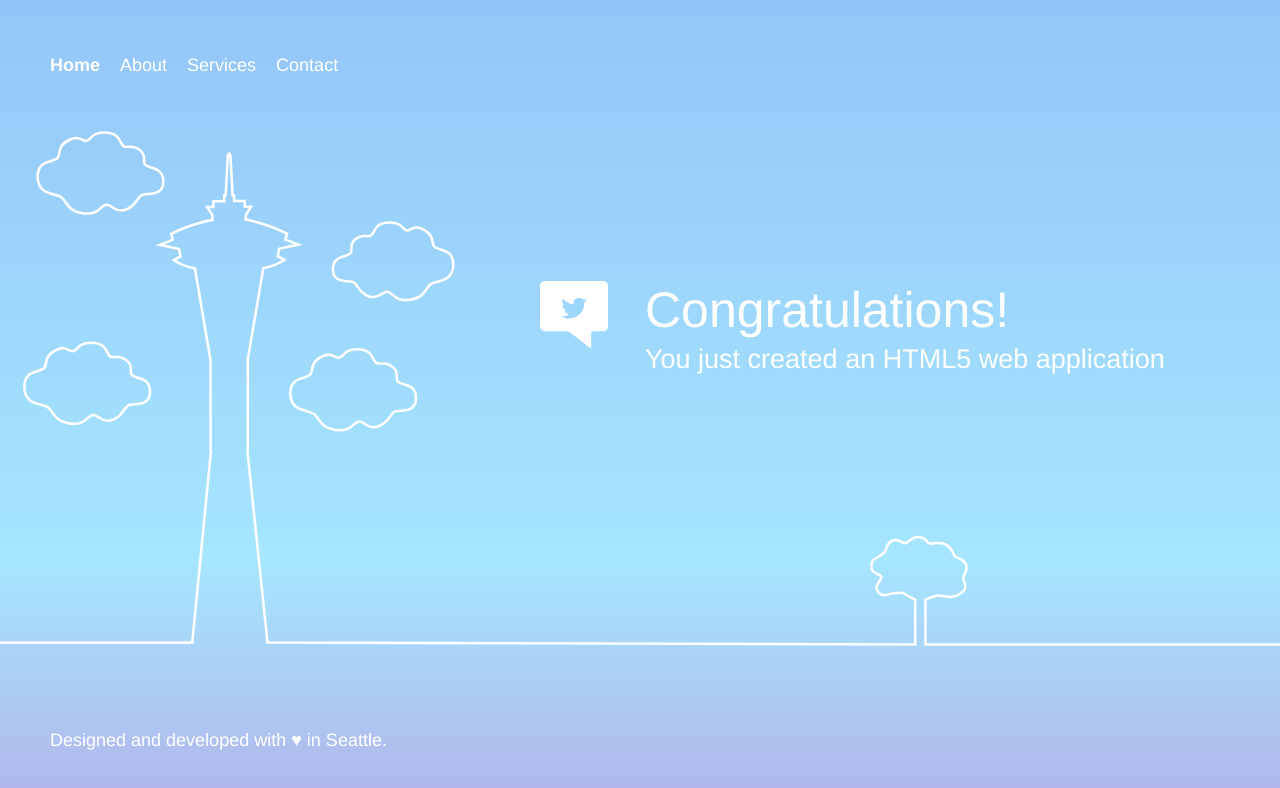
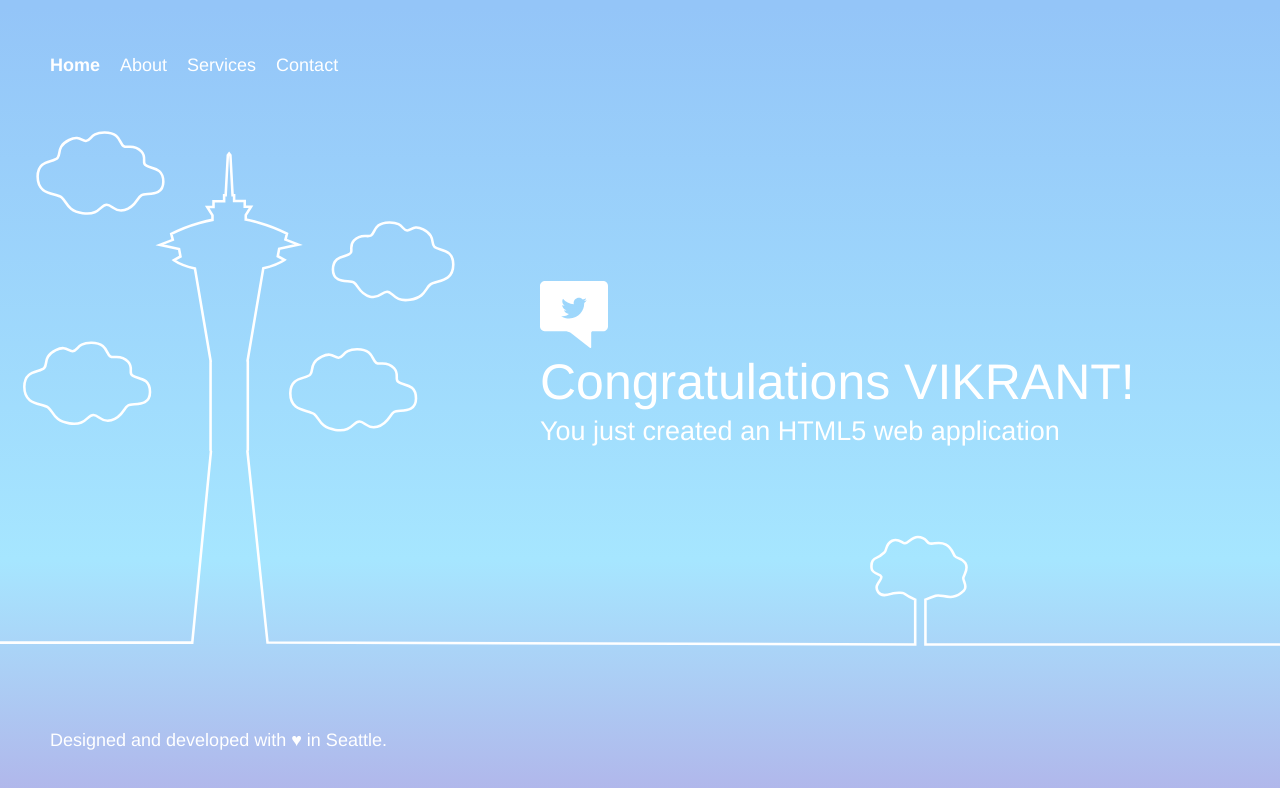
Before and after one commit to vikrant1992/vikrant-helloworld, a plain HTML site: page webpage/index.html in a window 1280 px wide. Drawn offline with Linux system fonts and the light colour scheme.

Commit message:
Update index.html

```diff
--- a/webpage/index.html
+++ b/webpage/index.html
@@ -58,7 +58,7 @@
         <div class="message">
             <a class="twitter-link" href="http://twitter.com/home/?status=I%20created%20a%20project%20with%20AWS%20CodeStar!%20%23AWS%20%23AWSCodeStar%20https%3A%2F%2Faws.amazon.com%2Fcodestar"><img src="img/tweet.svg" /></a>
             <div class="text">
-                <h1>Congratulations!</h1>
+                <h1>Congratulations VIKRANT!</h1>
                 <h2>You just created an HTML5 web application</h2>
             </div>
         </div>
```
